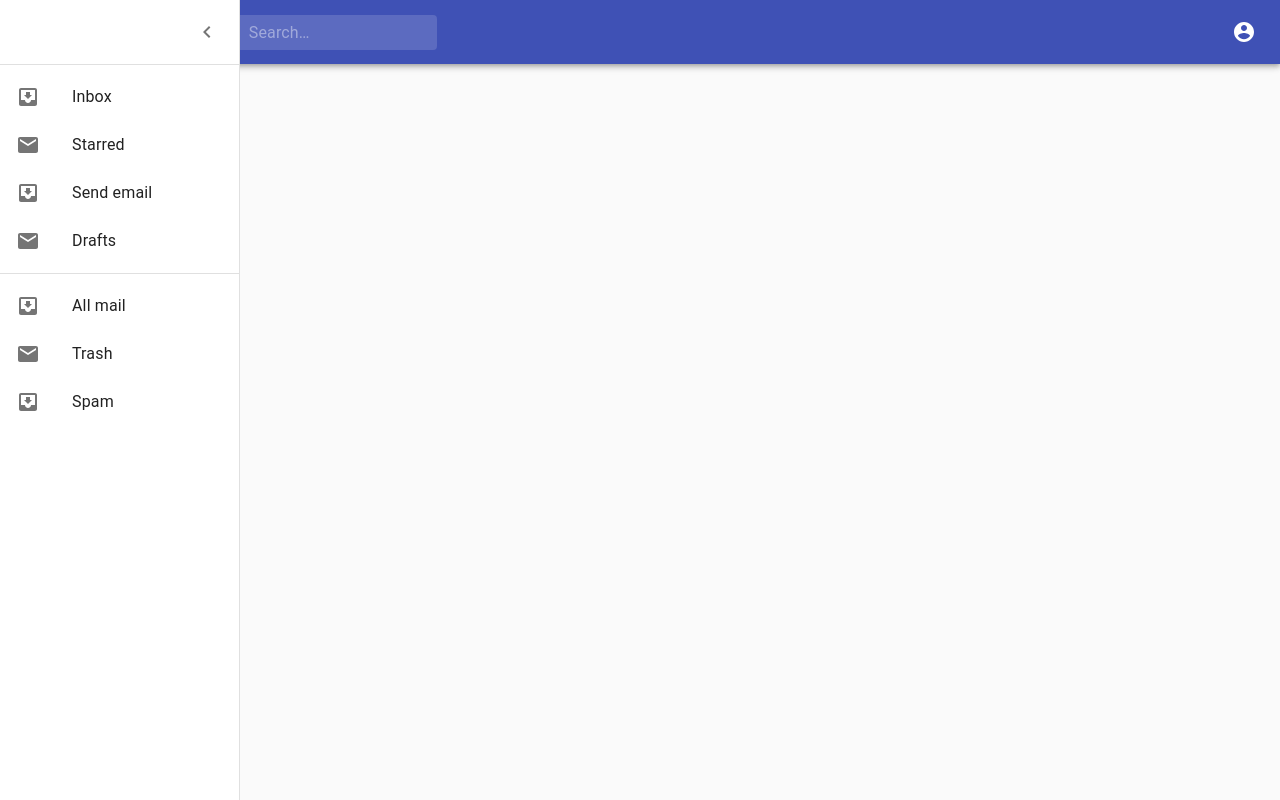
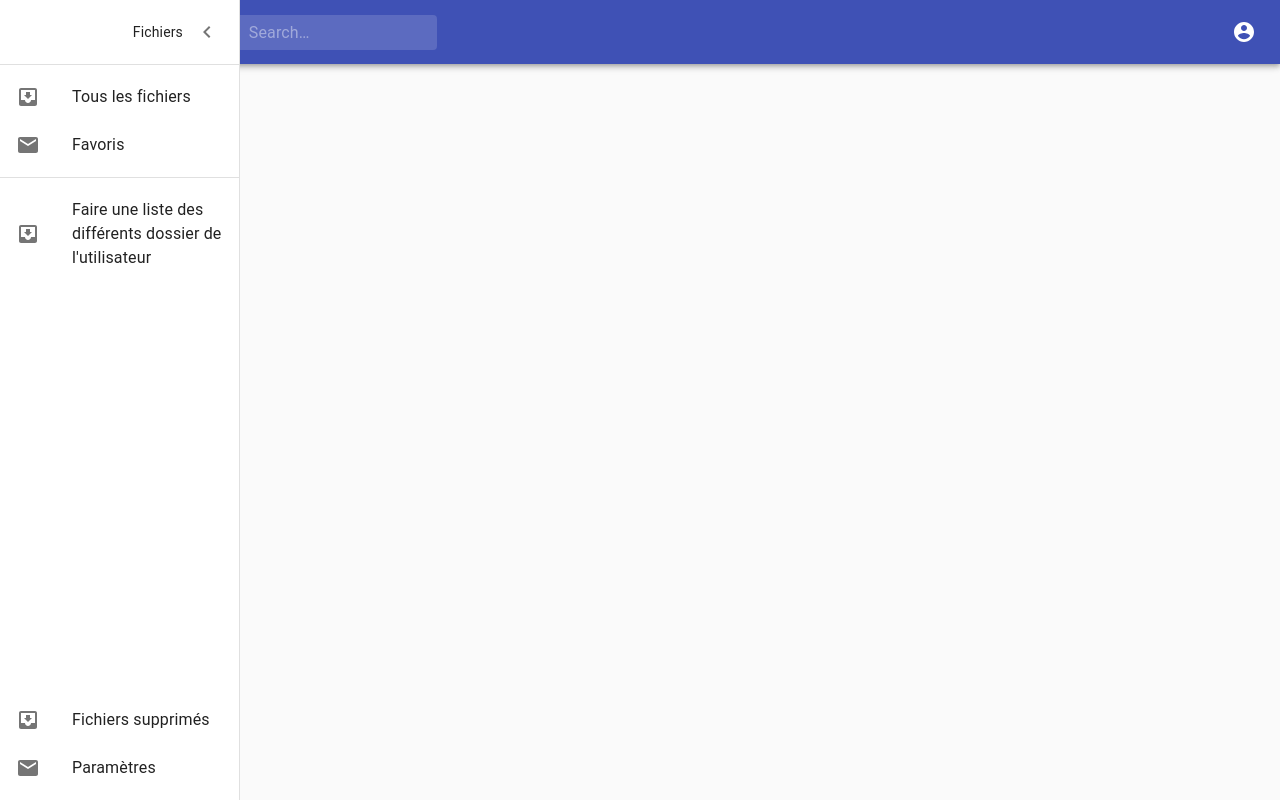
Before and after one commit to kaleween/doc-on-prem, a React (Create React App) app: page / in a window 1280 px wide. Both pictures are taken after a click on the button 36 px from the left and 32 px from the top of the page. Built offline with nearby package versions, Linux system fonts and the light colour scheme.

Commit message:
Clean useless classes in Drawer & clean few code from react material doc

```diff
--- a/src/App.js
+++ b/src/App.js
@@ -1,8 +1,6 @@
 import React from 'react';
-import { Link } from 'react-router-dom';
 import './App.css';
 import Header from "./components/Header/Header";
-import Drawer from "./components/Drawer/Drawer";
 
 function App() {
 	return (
--- a/src/components/Drawer/Drawer.js
+++ b/src/components/Drawer/Drawer.js
@@ -20,26 +20,6 @@ const useStyles = makeStyles((theme) => ({
     root: {
         display: 'flex',
     },
-    appBar: {
-        transition: theme.transitions.create(['margin', 'width'], {
-            easing: theme.transitions.easing.sharp,
-            duration: theme.transitions.duration.leavingScreen,
-        }),
-    },
-    appBarShift: {
-        width: `calc(100% - ${drawerWidth}px)`,
-        marginLeft: drawerWidth,
-        transition: theme.transitions.create(['margin', 'width'], {
-            easing: theme.transitions.easing.easeOut,
-            duration: theme.transitions.duration.enteringScreen,
-        }),
-    },
-    menuButton: {
-        marginRight: theme.spacing(2),
-    },
-    hide: {
-        display: 'none',
-    },
     drawer: {
         width: drawerWidth,
         flexShrink: 0,
@@ -54,6 +34,10 @@ const useStyles = makeStyles((theme) => ({
         // necessary for content to be below app bar
         ...theme.mixins.toolbar,
         justifyContent: 'flex-end',
+    },
+    drawerFooter: {
+        position: 'absolute',
+        bottom: 0,
     },
     content: {
         flexGrow: 1,
@@ -94,13 +78,14 @@ const DrawerComponent = (props) => {
                 }}
             >
                 <div className={classes.drawerHeader}>
+                    Fichiers
                     <IconButton onClick={(handleDrawerClose)}>
                         {theme.direction === 'ltr' ? <ChevronLeftIcon /> : <ChevronRightIcon />}
                     </IconButton>
                 </div>
                 <Divider />
                 <List>
-                    {['Inbox', 'Starred', 'Send email', 'Drafts'].map((text, index) => (
+                    {['Tous les fichiers', 'Favoris'].map((text, index) => (
                         <ListItem button key={text}>
                             <ListItemIcon>{index % 2 === 0 ? <InboxIcon /> : <MailIcon />}</ListItemIcon>
                             <ListItemText primary={text} />
@@ -109,13 +94,24 @@ const DrawerComponent = (props) => {
                 </List>
                 <Divider />
                 <List>
-                    {['All mail', 'Trash', 'Spam'].map((text, index) => (
+                    {["Faire une liste des différents dossier de l'utilisateur"].map((text, index) => (
                         <ListItem button key={text}>
                             <ListItemIcon>{index % 2 === 0 ? <InboxIcon /> : <MailIcon />}</ListItemIcon>
                             <ListItemText primary={text} />
                         </ListItem>
                     ))}
                 </List>
+                <div className={classes.drawerFooter}>
+                    <List>
+                        {["Fichiers supprimés","Paramètres"].map((text, index) => (
+                            <ListItem button key={text}>
+                                <ListItemIcon>{index % 2 === 0 ? <InboxIcon /> : <MailIcon />}</ListItemIcon>
+                                <ListItemText primary={text} />
+                            </ListItem>
+                        ))}
+                    </List>
+                </div>
+
             </Drawer>
             <main
                 className={clsx(classes.content, {
--- a/src/components/Header/Header.js
+++ b/src/components/Header/Header.js
@@ -85,7 +85,6 @@ const Header = () => {
 
     const isMenuOpen = Boolean(anchorEl);
     const isMobileMenuOpen = Boolean(mobileMoreAnchorEl);
-    const isDrawerOpen = Boolean(drawerOpening);
 
     const handleProfileMenuOpen = (event) => {
         setAnchorEl(event.currentTarget);
```
Also changed, not shown: 1 other file (tests, documents, lock files or other folders).
